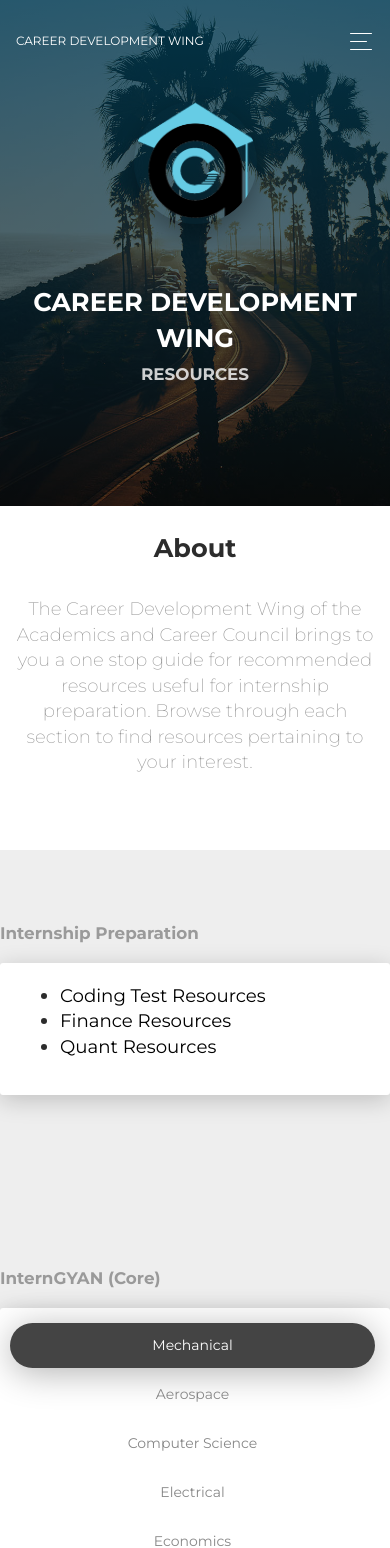
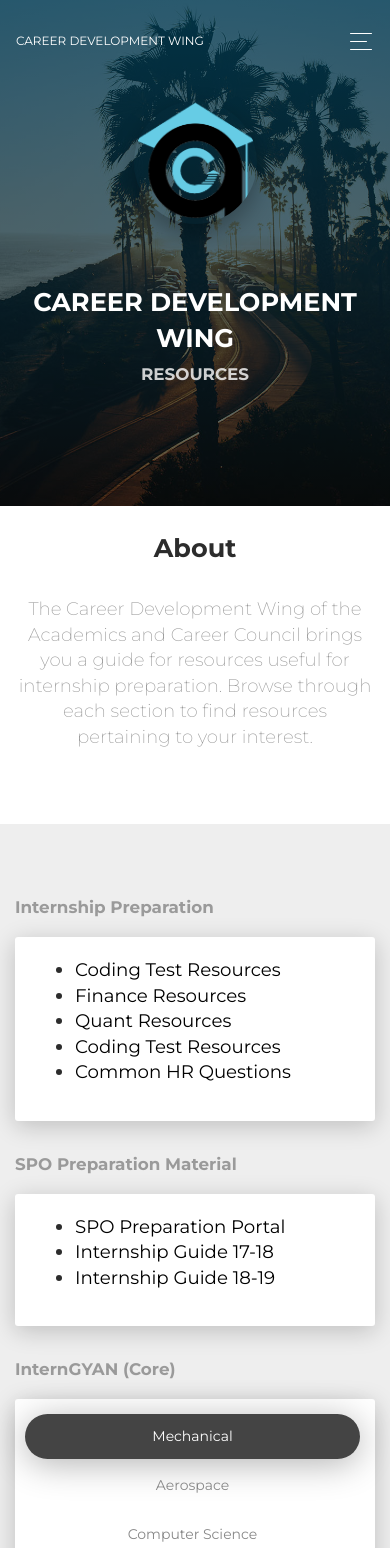
Before and after one commit to Mshivam2409/AnC-Resources, a React (Create React App) app: page /#/research in a window 390 px wide. Shown: the top 1548 px of the page. Built offline with nearby package versions, Linux system fonts and the light colour scheme.

Commit message:
Add Spo Material

```diff
--- a/src/components/HomeHeader.js
+++ b/src/components/HomeHeader.js
@@ -39,7 +39,9 @@ function HomeHeader() {
               className="n-logo"
               src={require("assets/img/anclogo.png")}
             ></img>
-            <h1 className="h1-seo">Academics and Career Council</h1>
+            <b>
+              <h1 className="title">Academics and Career Council</h1>
+            </b>
             <h3>Resources</h3>
           </div>
           {/* <h6 className="category category-absolute">
--- a/src/components/HomeNavBar.js
+++ b/src/components/HomeNavBar.js
@@ -53,11 +53,7 @@ function HomeNavbar() {
       <Navbar className={"fixed-top " + navbarColor} expand="lg" color="dark">
         <Container>
           <div className="navbar-translate">
-            <NavbarBrand
-              href="https://demos.creative-tim.com/now-ui-kit-react/#/index?ref=nukr-index-navbar"
-              target="_blank"
-              id="navbar-brand"
-            >
+            <NavbarBrand target="_blank" id="navbar-brand">
               Academics and Career Council
             </NavbarBrand>
             <UncontrolledTooltip target="#navbar-brand">
@@ -137,7 +133,7 @@ function HomeNavbar() {
                   Cooming soon!
                 </UncontrolledTooltip>
               </NavItem> */}
-              <NavItem>
+              {/* <NavItem>
                 <NavLink
                   href="https://twitter.com/CreativeTim?ref=creativetim"
                   target="_blank"
@@ -149,10 +145,10 @@ function HomeNavbar() {
                 <UncontrolledTooltip target="#twitter-tooltip">
                   Follow us on Twitter
                 </UncontrolledTooltip>
-              </NavItem>
+              </NavItem> */}
               <NavItem>
                 <NavLink
-                  href="https://www.facebook.com/CreativeTim?ref=creativetim"
+                  href="https://www.facebook.com/ANCIITK/"
                   target="_blank"
                   id="facebook-tooltip"
                 >
@@ -165,12 +161,12 @@ function HomeNavbar() {
               </NavItem>
               <NavItem>
                 <NavLink
-                  href="https://www.instagram.com/CreativeTimOfficial?ref=creativetim"
+                  href="https://www.linkedin.com/company/anciitk/?originalSubdomain=in"
                   target="_blank"
                   id="instagram-tooltip"
                 >
                   <i className="fab fa-linkedin"></i>
-                  <p className="d-lg-none d-xl-none">Instagram</p>
+                  <p className="d-lg-none d-xl-none">LinkedIn</p>
                 </NavLink>
                 <UncontrolledTooltip target="#instagram-tooltip">
                   Follow us on LinkedIn
--- a/src/components/WingHeader.js
+++ b/src/components/WingHeader.js
@@ -22,7 +22,7 @@ const WingHeader = (props) => {
     }
   });
   return (
-    <>
+    <React.Fragment>
       <div
         className="page-header clear-filter page-header-small"
         filter-color="blue"
@@ -56,7 +56,7 @@ const WingHeader = (props) => {
           </div> */}
         </Container>
       </div>
-    </>
+    </React.Fragment>
   );
 };
 
--- a/src/components/WingNavbar.js
+++ b/src/components/WingNavbar.js
@@ -65,7 +65,7 @@ const WingNavbar = (props) => {
               <span className="button-bar"></span>
             </DropdownToggle>
             <DropdownMenu aria-labelledby="navbarDropdown">
-              <DropdownItem header tag="a">
+              {/* <DropdownItem header tag="a">
                 Wings
               </DropdownItem>
               <DropdownItem href="#pablo" onClick={(e) => e.preventDefault()}>
@@ -79,7 +79,7 @@ const WingNavbar = (props) => {
               </DropdownItem>
               <DropdownItem href="#pablo" onClick={(e) => e.preventDefault()}>
                 CDev Wing
-              </DropdownItem>
+              </DropdownItem> */}
               <DropdownItem divider></DropdownItem>
               <DropdownItem href="/home">Home</DropdownItem>
               <DropdownItem divider></DropdownItem>
@@ -131,7 +131,7 @@ const WingNavbar = (props) => {
                   Contact Us
                 </NavLink>
               </NavItem>
-              <NavItem>
+              {/* <NavItem>
                 <NavLink
                   href="https://twitter.com/CreativeTim?ref=creativetim"
                   target="_blank"
@@ -143,10 +143,10 @@ const WingNavbar = (props) => {
                 <UncontrolledTooltip target="#twitter-tooltip">
                   Follow us on Twitter
                 </UncontrolledTooltip>
-              </NavItem>
+              </NavItem> */}
               <NavItem>
                 <NavLink
-                  href="https://www.facebook.com/CreativeTim?ref=creativetim"
+                  href="https://www.facebook.com/ANCIITK/"
                   target="_blank"
                   id="facebook-tooltip"
                 >
@@ -159,15 +159,15 @@ const WingNavbar = (props) => {
               </NavItem>
               <NavItem>
                 <NavLink
-                  href="https://www.instagram.com/CreativeTimOfficial?ref=creativetim"
+                  href="https://www.linkedin.com/company/anciitk/?originalSubdomain=in"
                   target="_blank"
                   id="instagram-tooltip"
                 >
                   <i className="fab fa-linkedin"></i>
-                  <p className="d-lg-none d-xl-none">Instagram</p>
+                  <p className="d-lg-none d-xl-none">LinkedIn</p>
                 </NavLink>
                 <UncontrolledTooltip target="#instagram-tooltip">
-                  Follow us on Instagram
+                  Follow us on LinkedIn
                 </UncontrolledTooltip>
               </NavItem>
             </Nav>
--- a/src/pages/CDevWing.js
+++ b/src/pages/CDevWing.js
@@ -21,6 +21,7 @@ import Footer from "components/Footer";
 //Resources
 import CDevInternPrep from "resources/CdevInternPrep";
 import CDevInternGyan from "resources/CDevInternGyan";
+import Spo from "resources/Spo";
 
 function CdevWing() {
   const [pills, setPills] = React.useState("2");
@@ -73,9 +74,9 @@ function CdevWing() {
             <h3 className="title">About </h3>
             <h5 className="description">
               The Career Development Wing of the Academics and Career Council
-              brings to you a one stop guide for recommended resources useful
-              for internship preparation. Browse through each section to find
-              resources pertaining to your interest.
+              brings you a guide for resources useful for internship
+              preparation. Browse through each section to find resources
+              pertaining to your interest.
             </h5>
             <Row>
               <Col className="ml-auto mr-auto" md="6">
@@ -86,8 +87,13 @@ function CdevWing() {
               </Col>
             </Row>
           </Container>
-          <CDevInternPrep />
-          <CDevInternGyan />
+          <div className="section section-tabs">
+            <Container>
+              <CDevInternPrep />
+              <Spo />
+              <CDevInternGyan />
+            </Container>
+          </div>
         </div>
         <Footer />
       </div>
--- a/src/pages/Home.js
+++ b/src/pages/Home.js
@@ -1,8 +1,4 @@
 import React from "react";
-
-// reactstrap components
-// import {
-// } from "reactstrap";
 
 // core components
 import HomeHeader from "../components/HomeHeader";
--- a/src/resources/CDevInternGyan.js
+++ b/src/resources/CDevInternGyan.js
@@ -151,7 +151,6 @@ const CDevInternGyan = () => {
   const [pills, setPills] = React.useState("0");
   return (
     <>
-      <div className="section section-tabs">
       <Container>
         <Row>
           <p className="category">InternGYAN (Core)</p>
@@ -255,7 +254,6 @@ const CDevInternGyan = () => {
           </Card>
         </Row>
       </Container>
-      </div>
     </>
   );
 };
--- a/src/resources/CdevInternPrep.js
+++ b/src/resources/CdevInternPrep.js
@@ -31,13 +31,22 @@ const Data = [
     link:
       "https://docs.google.com/presentation/d/1G0EpBLRU_Yu5Qc1N_hnuNoMKsSCd3jZU7ag0BN2qG9w/edit?usp=sharing",
   },
+  {
+    name: "Coding Test Resources",
+    link:
+      "https://docs.google.com/presentation/d/1bewlCbSVaqnMcsOCyJpj7AG-3uv9DtG3C5mvW0edVyQ/edit?usp=sharing",
+  },
+  {
+    name: "Common HR Questions",
+    link:
+      "https://docs.google.com/document/d/1zMKWYonYPTEAatNfqiLqdg8-BLSYq9SQ6NPL5vtdkL8/edit?usp=sharing",
+  },
 ];
 
 // core components
 const CDevInternPrep = () => {
   return (
     <>
-      <div className="section section-tabs">
       <Container>
         <Row>
           <p className="category">Internship Preparation</p>
@@ -86,7 +95,6 @@ const CDevInternPrep = () => {
           </Card>
         </Row>
       </Container>
-      </div>
     </>
   );
 };
--- /dev/null
+++ b/src/resources/Spo.js
@@ -0,0 +1,73 @@
+import React from "react";
+
+// reactstrap components
+import {
+  Card,
+  CardHeader,
+  CardBody,
+  NavItem,
+  NavLink,
+  Nav,
+  TabContent,
+  TabPane,
+  Container,
+  Row,
+} from "reactstrap";
+
+//ResourceData
+const Data = [
+  {
+    name: "SPO Preparation Portal",
+    link: "http://spo.iitk.ac.in/preparation/",
+  },
+  {
+    name: "Internship Guide 17-18",
+    link: "http://spo.iitk.ac.in/preparation/Internship_insight_2017-18.html",
+  },
+  {
+    name: "Internship Guide 18-19",
+    link: "http://spo.iitk.ac.in/preparation/Internship_insight_2018-19.html",
+  },
+];
+
+// core components
+const Spo = () => {
+  return (
+    <>
+      <Container>
+        <Row>
+          <p className="category">SPO Preparation Material</p>
+          <Card>
+            <CardBody>
+              <TabContent className="text-left" activeTab={"iconPills"}>
+                <TabPane tabId="iconPills">
+                  <p class="h5" color="dark">
+                    <ul>
+                      {Data.map((resource) => {
+                        return (
+                          <li>
+                            <a
+                              href={resource.link}
+                              style={{
+                                textDecoration: "none",
+                                color: "black",
+                              }}
+                            >
+                              {resource.name}
+                            </a>
+                          </li>
+                        );
+                      })}
+                    </ul>
+                  </p>
+                </TabPane>
+              </TabContent>
+            </CardBody>
+          </Card>
+        </Row>
+      </Container>
+    </>
+  );
+};
+
+export default Spo;
```
Lines whose indentation alone changed are shown as unchanged.
